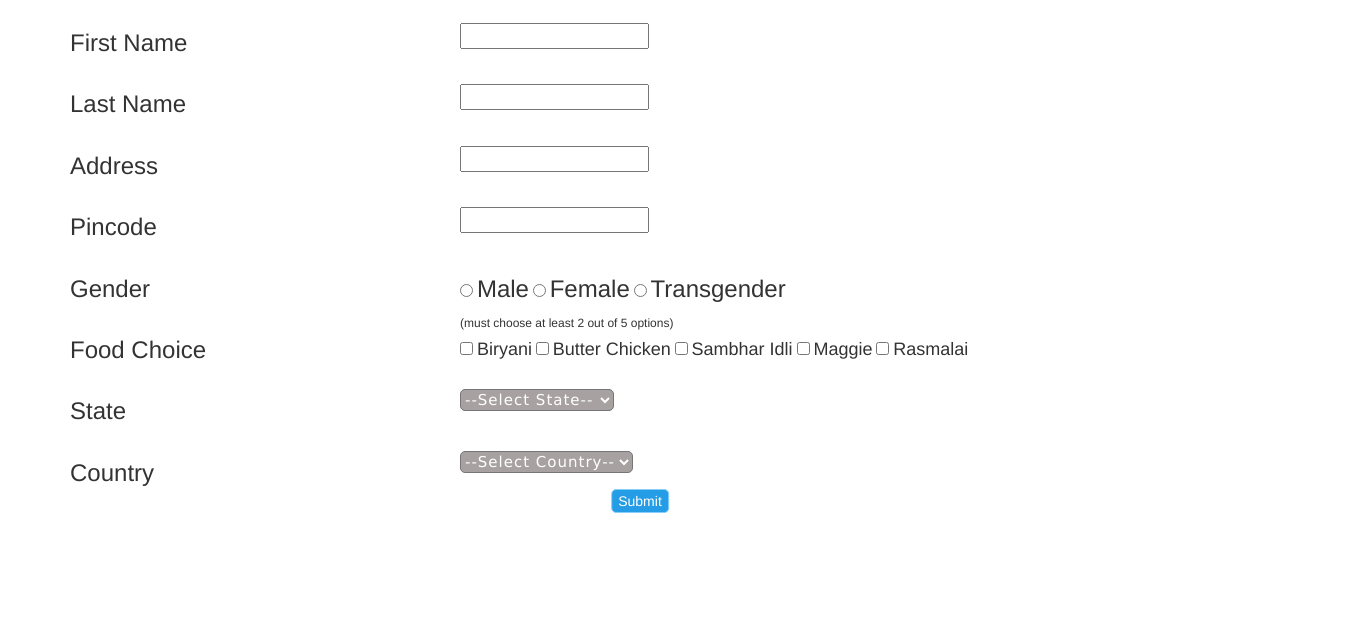
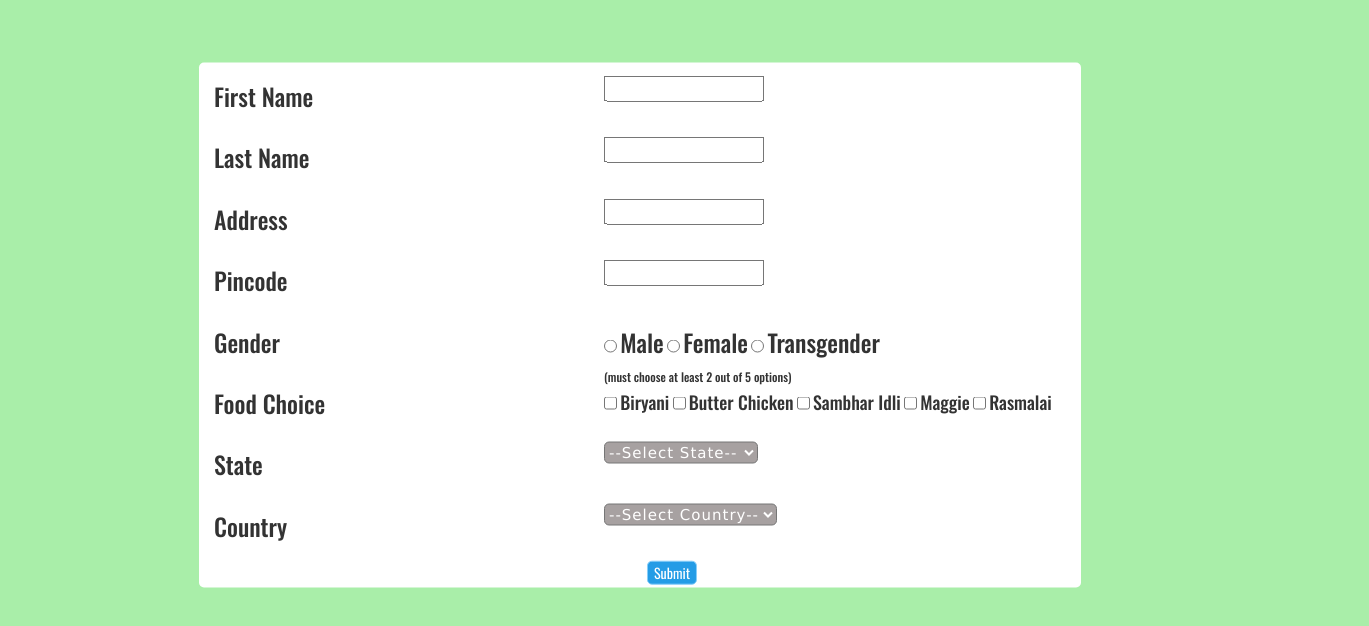
Before and after one commit to armaan4658/HTML-form-task, a plain HTML site: page index.html in a window 1280 px wide. Shown: the whole page, 1369 px wide, since content can reach past the window. Drawn offline with nearby package versions, Linux system fonts and the light colour scheme.

Commit message:
Update styles.css

```diff
--- a/styles.css
+++ b/styles.css
@@ -1,5 +1,16 @@
 body{
     padding: 10px;
+    background-color: rgb(169, 238, 169);
+    font-family: 'Oswald', sans-serif;
+}
+#formsubmit{
+    border-radius: 5px;
+    background-color: white;
+    width: 70%;
+    position: relative;
+    left: 50%;
+    top:50%;
+    transform: translate(-50%,10%);
 }
 .selectstyle{
     font-family:'Lucida Sans', 'Lucida Sans Regular', 'Lucida Grande', 'Lucida Sans Unicode', Geneva, Verdana, sans-serif;
@@ -17,8 +28,8 @@ body{
     border-radius: 5px;
     position: relative;
     top:50%;
-    left: 50%;
-    transform: translate(-50%,-50%);
+    left: 40%;
+    transform: translate(-40%,30%);
     color: white;
     margin-bottom: 10px;
 }
@@ -29,13 +40,20 @@ h6{
     position: relative;
     top: 50%;
     transform: translate(0,50%);
+
 }
 .centeralign{
     text-align: center;
 }
 .tableborder{
     border: 1px solid black;
+    position: relative;
+    left: 50%;
+    top:50%;
+    transform: translate(-71%,15%);
     border-radius: 5px;
+    background-color: white;
+    width: 70%;
 }
 .rowborder{
     border-bottom: 1px solid black;
```
